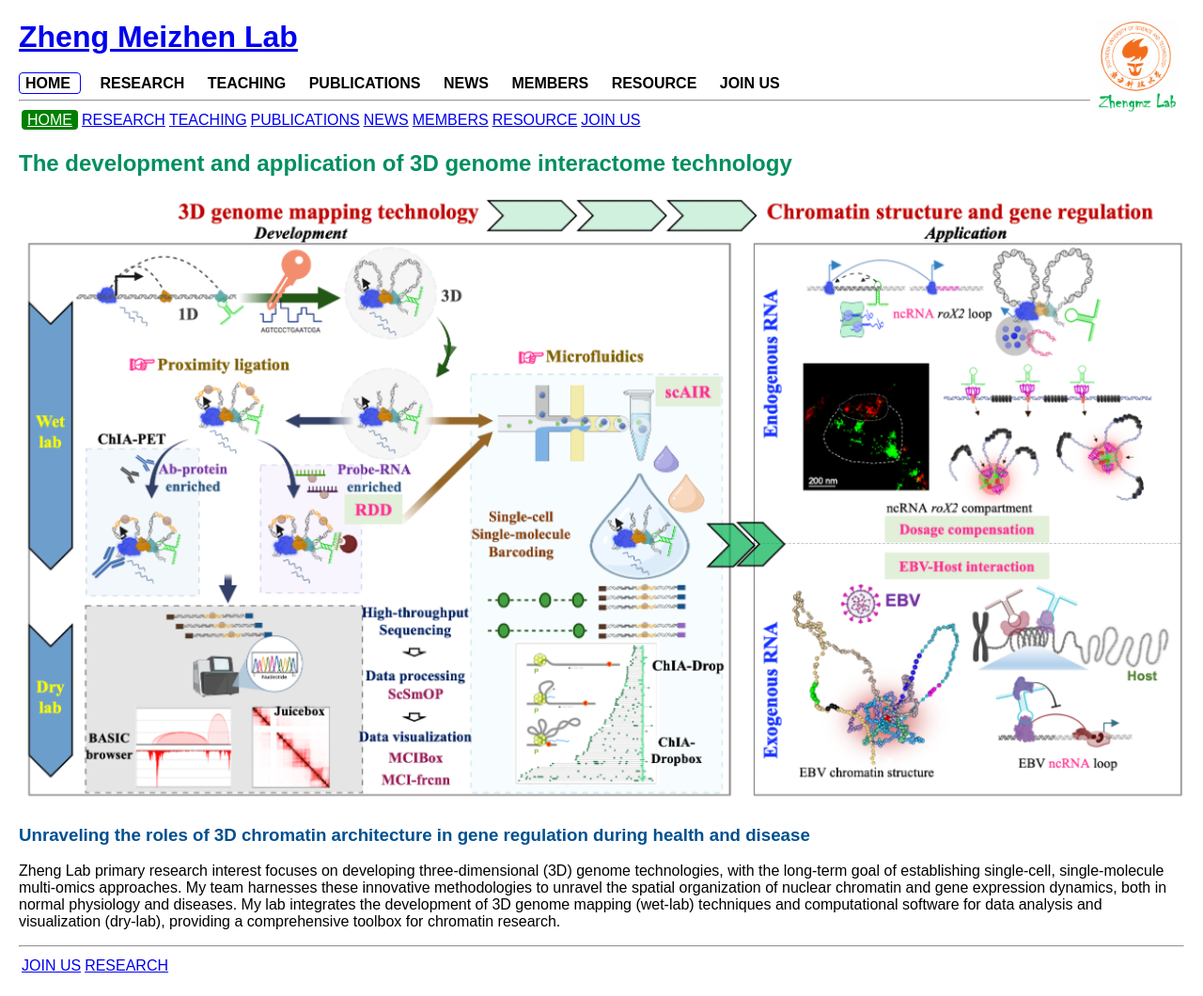
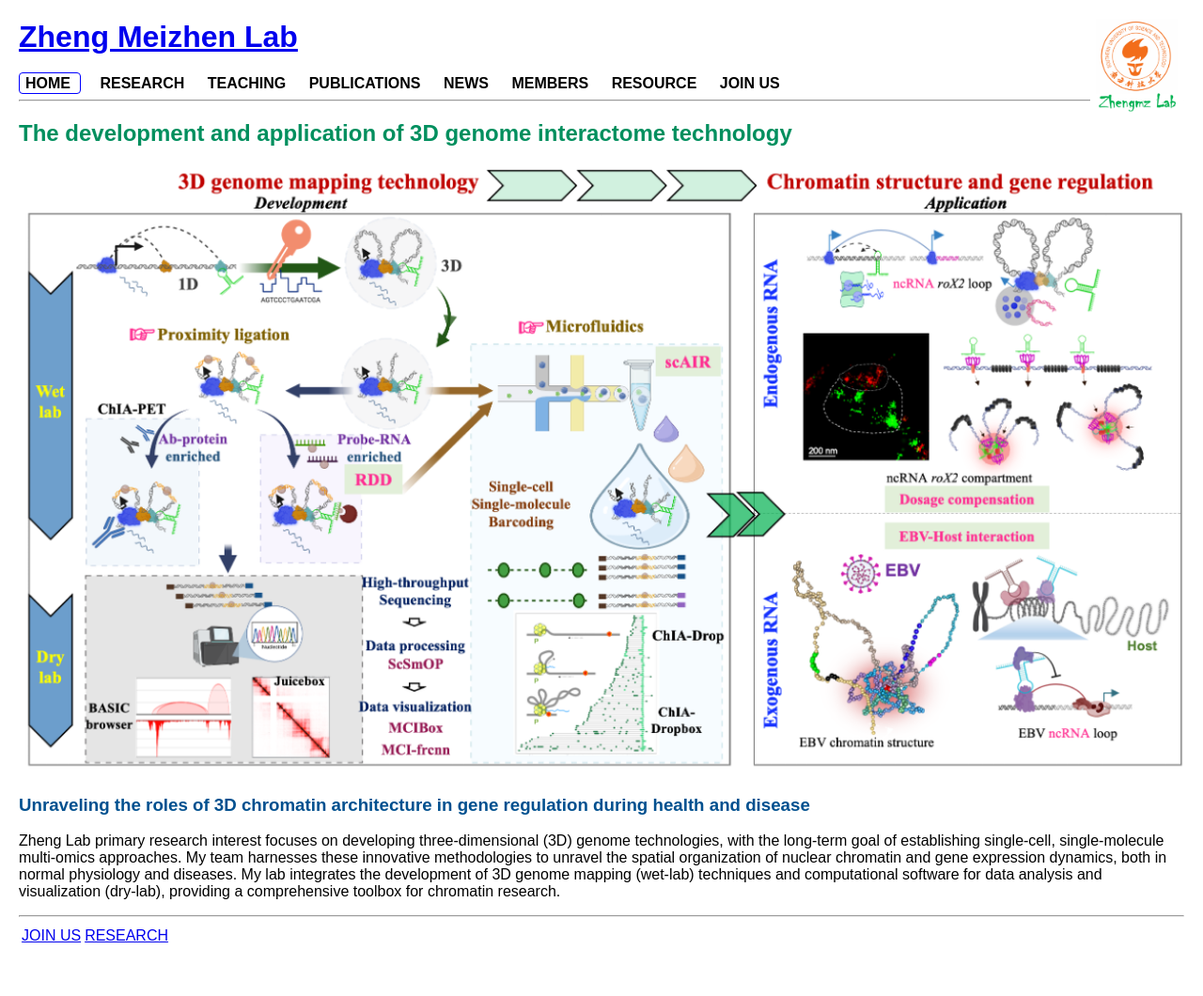
Before and after one commit to ZhengmzLab/zhengmzlab.github.io, a Jekyll site: the page built from index.md, in a window 1280 px wide. Shown: the whole page at 94% size. Built offline with Jekyll 4.4.1, drawn with Linux system fonts in a browser that asks for light colours; after the commit the page ends 1028 px from its top, so only the background shows below that.

Commit message:
Update index.md

```diff
--- a/index.md
+++ b/index.md
@@ -2,19 +2,6 @@
 layout: default
 title: HOME
 ---
-
-<table>
-  <tr>
-    <td><a href="https://www.zhengmzlab.com/index.html" style="background-color: green; color: white; padding: 2px 6px; border-radius: 4px;">HOME</a></td>
-    <td><a href="https://www.zhengmzlab.com/research.html">RESEARCH</a></td>
-    <td><a href="https://www.zhengmzlab.com/teaching.html">TEACHING</a></td>
-    <td><a href="https://www.zhengmzlab.com/publications.html">PUBLICATIONS</a></td>
-    <td><a href="https://www.zhengmzlab.com/news.html">NEWS</a></td>
-    <td><a href="https://www.zhengmzlab.com/members.html">MEMBERS</a></td>
-    <td><a href="https://www.zhengmzlab.com/resource.html">RESOURCE</a></td>
-    <td><a href="https://www.zhengmzlab.com/join_us.html">JOIN US</a></td>
-  </tr>
-</table>
 
 
 ## <span style="color:#008f5e; font-weight:bold;">The development and application of 3D genome interactome technology</span>
```
